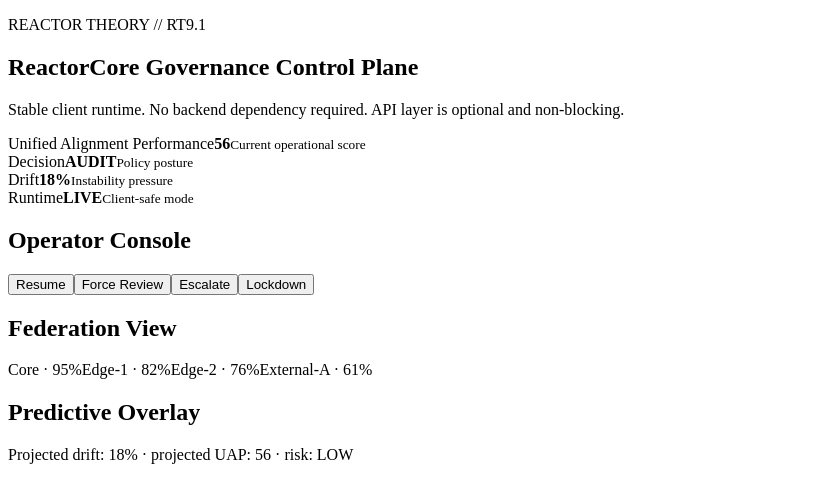
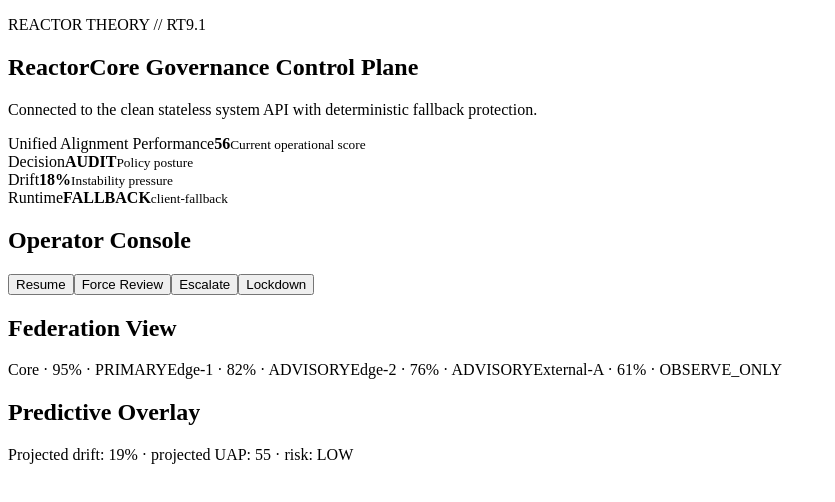
Before and after one commit to TheBluCog/ReactorTheory, a React (Vite) app: page / in a window 1280 px wide. Shown: the top 502 px of the page, without its empty margins (0-835 px from the left). Built offline with nearby package versions, Linux system fonts and the light colour scheme; no server answers; the HTML template or start-up script is replaced by a standard one.

Commit message:
Connect frontend to clean stateless system API

```diff
--- a/src/App.tsx
+++ b/src/App.tsx
@@ -1,42 +1,151 @@
-const core = { E: 92, I: 88, C: 84, D: 0.18 }
-const uap = Math.round((core.E / 100) * (core.I / 100) * (core.C / 100) * (1 - core.D) * 100)
-const decision = uap < 60 ? 'AUDIT' : 'OPTIMIZE'
-const drift = Math.round(core.D * 100)
+import { useEffect, useState } from 'react'
+
+type CoreState = {
+  E: number
+  I: number
+  C: number
+  D: number
+}
+
+type SystemState = {
+  core: CoreState
+  uap: number
+  decision: string
+  drift: number
+  prediction: {
+    driftNext: number
+    uapNext: number
+    risk: string
+  }
+  federation: {
+    nodes: Array<{ id: string; trust: number; mode?: string }>
+  }
+  source: string
+}
+
+const fallbackState: SystemState = {
+  core: { E: 92, I: 88, C: 84, D: 0.18 },
+  uap: 56,
+  decision: 'AUDIT',
+  drift: 18,
+  prediction: { driftNext: 0.19, uapNext: 55, risk: 'LOW' },
+  federation: {
+    nodes: [
+      { id: 'Core', trust: 0.95, mode: 'PRIMARY' },
+      { id: 'Edge-1', trust: 0.82, mode: 'ADVISORY' },
+      { id: 'Edge-2', trust: 0.76, mode: 'ADVISORY' },
+      { id: 'External-A', trust: 0.61, mode: 'OBSERVE_ONLY' },
+    ],
+  },
+  source: 'client-fallback',
+}
+
+function normalizeSystem(data: any): SystemState {
+  const core = data?.core || fallbackState.core
+  const uap = typeof data?.uap === 'number' ? data.uap : fallbackState.uap
+  const decision = data?.policy?.enforcedDecision?.type || fallbackState.decision
+  const prediction = data?.prediction || fallbackState.prediction
+
+  return {
+    core,
+    uap,
+    decision,
+    drift: Math.round((core.D ?? 0.18) * 100),
+    prediction,
+    federation: data?.federation || fallbackState.federation,
+    source: data?.source || 'system-api',
+  }
+}
+
+async function fetchJson(path: string) {
+  const response = await fetch(path, { cache: 'no-store' })
+  if (!response.ok) throw new Error(`Request failed: ${response.status}`)
+  return response.json()
+}
 
 export default function App() {
+  const [system, setSystem] = useState<SystemState>(fallbackState)
+  const [apiStatus, setApiStatus] = useState('BOOTING')
+
+  useEffect(() => {
+    let active = true
+
+    async function load() {
+      try {
+        const [recommend, federation] = await Promise.all([
+          fetchJson('/api/system'),
+          fetchJson('/api/system?action=federation'),
+        ])
+
+        if (!active) return
+
+        setSystem(normalizeSystem({
+          ...recommend,
+          federation: federation?.federation || fallbackState.federation,
+        }))
+        setApiStatus('CONNECTED')
+      } catch {
+        if (!active) return
+        setSystem(fallbackState)
+        setApiStatus('FALLBACK')
+      }
+    }
+
+    load()
+    const interval = setInterval(load, 5000)
+
+    return () => {
+      active = false
+      clearInterval(interval)
+    }
+  }, [])
+
+  async function sendOverride(action: string) {
+    try {
+      await fetch('/api/system?action=override', {
+        method: 'POST',
+        headers: { 'Content-Type': 'application/json' },
+        body: JSON.stringify({ overrideAction: action, reason: 'Operator console action' }),
+      })
+      setApiStatus(`OVERRIDE:${action}`)
+    } catch {
+      setApiStatus(`LOCAL:${action}`)
+    }
+  }
+
   return (
     <main className="control-shell">
       <section className="hero-panel">
         <p className="eyebrow">REACTOR THEORY // RT9.1</p>
         <h1>ReactorCore Governance Control Plane</h1>
         <p className="subtitle">
-          Stable client runtime. No backend dependency required. API layer is optional and non-blocking.
+          Connected to the clean stateless system API with deterministic fallback protection.
         </p>
       </section>
 
       <section className="control-grid">
         <article className="metric-card">
           <span>Unified Alignment Performance</span>
-          <strong>{uap}</strong>
+          <strong>{system.uap}</strong>
           <small>Current operational score</small>
         </article>
 
         <article className="metric-card">
           <span>Decision</span>
-          <strong>{decision}</strong>
+          <strong>{system.decision}</strong>
           <small>Policy posture</small>
         </article>
 
         <article className="metric-card">
           <span>Drift</span>
-          <strong>{drift}%</strong>
+          <strong>{system.drift}%</strong>
           <small>Instability pressure</small>
         </article>
 
         <article className="metric-card">
           <span>Runtime</span>
-          <strong>LIVE</strong>
-          <small>Client-safe mode</small>
+          <strong>{apiStatus}</strong>
+          <small>{system.source}</small>
         </article>
       </section>
 
@@ -44,27 +153,28 @@ export default function App() {
         <article className="control-panel">
           <h2>Operator Console</h2>
           <div className="button-row">
-            <button>Resume</button>
-            <button>Force Review</button>
-            <button>Escalate</button>
-            <button className="danger">Lockdown</button>
+            <button onClick={() => sendOverride('RESUME')}>Resume</button>
+            <button onClick={() => sendOverride('FORCE_REVIEW')}>Force Review</button>
+            <button onClick={() => sendOverride('ESCALATE')}>Escalate</button>
+            <button className="danger" onClick={() => sendOverride('LOCKDOWN')}>Lockdown</button>
           </div>
         </article>
 
         <article className="control-panel">
           <h2>Federation View</h2>
           <div className="node-list">
-            <span>Core · 95%</span>
-            <span>Edge-1 · 82%</span>
-            <span>Edge-2 · 76%</span>
-            <span>External-A · 61%</span>
+            {system.federation.nodes.map((node) => (
+              <span key={node.id}>{node.id} · {Math.round(node.trust * 100)}% · {node.mode || 'NODE'}</span>
+            ))}
           </div>
         </article>
       </section>
 
       <section className="control-panel">
         <h2>Predictive Overlay</h2>
-        <p>Projected drift: 18% · projected UAP: {uap} · risk: LOW</p>
+        <p>
+          Projected drift: {Math.round(system.prediction.driftNext * 100)}% · projected UAP: {system.prediction.uapNext} · risk: {system.prediction.risk}
+        </p>
       </section>
     </main>
   )
```
